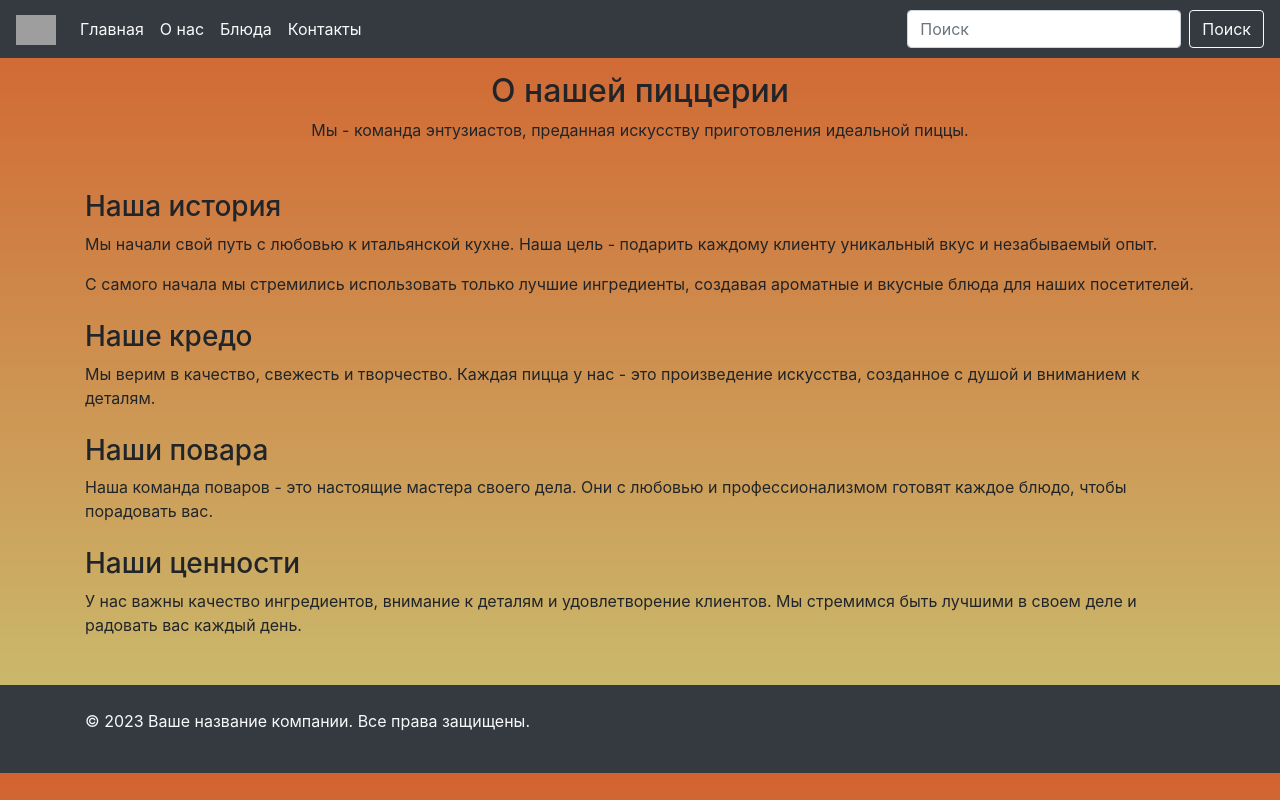
After one commit to lepri4dw/pizzeriaDjango, a Django app: page /about/ in a window 1280 px wide. The commit adds this page. Run offline with Django 4.2, Linux system fonts and the light colour scheme; some libraries are stand-ins or nearby versions; grey boxes are pictures that could not be loaded.

Commit message:
Made 'dishes' and 'about us' pages, added search for dishes

```diff
--- a/main_page/urls.py
+++ b/main_page/urls.py
@@ -1,8 +1,11 @@
 from django.urls import path
 
-from main_page.views import dishes_list_view, dish_list_detail_view
+from main_page.views import main_list_view, dishes_list_view, dish_list_detail_view, SearchView, about_us_view
 
 urlpatterns = [
-    path('', dishes_list_view),
+    path('', main_list_view, name='home'),
+    path('about/', about_us_view, name='about'),
+    path('dishes/', dishes_list_view, name='dishes'),
     path('dish_list/<int:id>/', dish_list_detail_view),
+    path('search/', SearchView.as_view(), name='search')
 ]
--- a/main_page/views.py
+++ b/main_page/views.py
@@ -1,7 +1,10 @@
 from django.shortcuts import render, get_object_or_404
+from django.views import generic
+
 from .models import DishListModel, Orders, Slider
 
-def dishes_list_view(request):
+
+def main_list_view(request):
     if request.method == "GET":
         dishes_list = DishListModel.objects.all()
         orders_list = Orders.objects.all()
@@ -11,7 +14,35 @@ def dishes_list_view(request):
             'orders_list': orders_list,
             'slider_list': slider_list
         })
+
+
+def dishes_list_view(request):
+    if request.method == 'GET':
+        dishes_list = DishListModel.objects.all()
+        return render(request, template_name='dishes/dishes.html', context={
+            'dishes_list': dishes_list,
+        })
+
+
 def dish_list_detail_view(request, id):
     if request.method == 'GET':
         dish_id = get_object_or_404(DishListModel, id=id)
         return render(request, template_name='dish_detail.html', context={'dish': dish_id})
+
+
+class SearchView(generic.ListView):
+    template_name = 'dishes/dishes.html'
+    context_object_name = 'dishes_list'
+    paginate_by = 5
+
+    def get_queryset(self):
+        return DishListModel.objects.filter(title__icontains=self.request.GET.get('q'))
+
+    def get_context_data(self, *, object_list=None, **kwargs):
+        context = super().get_context_data(**kwargs)
+        context['q'] = self.request.GET.get('id')
+        return context
+
+
+def about_us_view(request):
+    return render(request, template_name='about.html')
--- /dev/null
+++ b/templates/about.html
@@ -0,0 +1,23 @@
+{% include 'header_and_footer/header.html' %}
+<div class="container my-5 mt-4" style="text-align: center">
+    <h2>О нашей пиццерии</h2>
+    <p>Мы - команда энтузиастов, преданная искусству приготовления идеальной пиццы.</p>
+</div>
+<div class="container mt-4">
+    <h3>Наша история</h3>
+    <p>Мы начали свой путь с любовью к итальянской кухне. Наша цель - подарить каждому клиенту уникальный вкус и незабываемый опыт.</p>
+    <p>С самого начала мы стремились использовать только лучшие ингредиенты, создавая ароматные и вкусные блюда для наших посетителей.</p>
+</div>
+<div class="container mt-4">
+    <h3>Наше кредо</h3>
+    <p>Мы верим в качество, свежесть и творчество. Каждая пицца у нас - это произведение искусства, созданное с душой и вниманием к деталям.</p>
+</div>
+<div class="container mt-4">
+    <h3>Наши повара</h3>
+    <p>Наша команда поваров - это настоящие мастера своего дела. Они с любовью и профессионализмом готовят каждое блюдо, чтобы порадовать вас.</p>
+</div>
+<div class="container mt-4">
+    <h3>Наши ценности</h3>
+    <p>У нас важны качество ингредиентов, внимание к деталям и удовлетворение клиентов. Мы стремимся быть лучшими в своем деле и радовать вас каждый день.</p>
+</div>
+{% include 'header_and_footer/footer.html' %}
--- a/templates/header_and_footer/header.html
+++ b/templates/header_and_footer/header.html
@@ -2,7 +2,7 @@
 <html lang="en">
 <head>
     <meta charset="UTF-8">
-    <title>Пример меню на Bootstrap</title>
+    <title>Пиццерия INAI</title>
     <link rel="stylesheet" href="https://maxcdn.bootstrapcdn.com/bootstrap/4.5.2/css/bootstrap.min.css">
 </head>
 <body>
@@ -20,20 +20,21 @@
   <div class="collapse navbar-collapse " id="navbarNav">
     <ul class="navbar-nav ">
       <li class="nav-item active ">
-        <a class="nav-link text-light "  href="#">Главная <span class="sr-only">(текущая)</span></a>
+        <a class="nav-link text-light "  href="/">Главная <span class="sr-only">(текущая)</span></a>
       </li>
       <li class="nav-item">
-        <a class="nav-link text-light" href="#">О нас</a>
+        <a class="nav-link text-light" href="/about">О нас</a>
       </li>
       <li class="nav-item">
-        <a class="nav-link text-light" href="#">Услуги</a>
+        <a class="nav-link text-light" href="/dishes">Блюда</a>
       </li>
       <li class="nav-item">
         <a class="nav-link text-light" href="#">Контакты</a>
       </li>
     </ul>
-       <form class="form-inline ml-auto">
-            <input class="form-control mr-sm-2" type="search" placeholder="Поиск" aria-label="Search">
+       <form action="{% url 'search' %}" role="search" method="GET" class="form-inline ml-auto">
+            <input class="form-control mr-sm-2" type="text" name="q" type="search" placeholder="Поиск"
+                   aria-label="Search">
             <button class="btn btn-outline-light my-2 my-sm-0" type="submit">Поиск</button>
         </form>
   </div>
```
Also changed, not shown: templates/dishes/dishes.html (added, +20 -0 lines), templates/index.html (+1 -19 lines).
